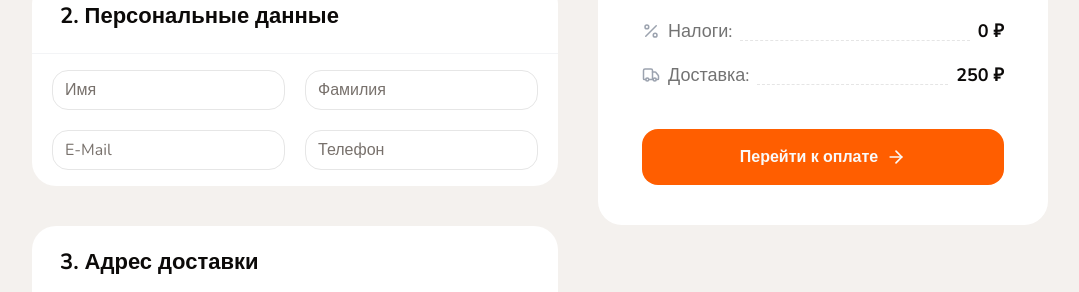
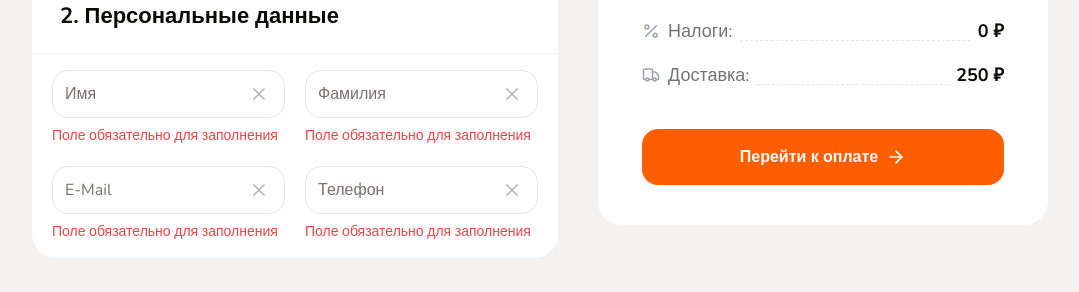
Before and after one commit to KTDKasp/next-pizza-app, a Next.js app: page /checkout in a window 1280 px wide. Shown: the part 423-715 px from the top of the page, without its empty margins (100-1179 px from the left). Built offline with nearby package versions, Linux system fonts and the light colour scheme; no server answers.

Commit message:
Moved white_blocks in checkout folder

```diff
--- a/package.json
+++ b/package.json
@@ -16,6 +16,7 @@
     "schema": "src/prisma/schema.prisma"
   },
   "dependencies": {
+    "@hookform/resolvers": "^3.9.0",
     "@prisma/client": "^5.17.0",
     "@radix-ui/react-checkbox": "^1.1.1",
     "@radix-ui/react-dialog": "^1.1.1",
@@ -36,11 +37,13 @@
     "qs": "^6.13.0",
     "react": "^18",
     "react-dom": "^18",
+    "react-hook-form": "^7.53.0",
     "react-hot-toast": "^2.4.1",
     "tailwind-merge": "^2.4.0",
     "tailwindcss-animate": "^1.0.7",
     "ts-node": "^10.9.2",
     "vaul": "^0.9.1",
+    "zod": "^3.23.8",
     "zustand": "^4.5.4"
   },
   "devDependencies": {
--- a/src/app/(checkout)/checkout/page.tsx
+++ b/src/app/(checkout)/checkout/page.tsx
@@ -1,9 +1,13 @@
 'use client';
+
+import { useForm } from 'react-hook-form'
+import { zodResolver } from '@hookform/resolvers/zod'
 
 import {
 	CheckoutItem,
 	CheckoutSidebar,
 	Container,
+	FormInput,
 	Title,
 	WhiteBlock,
 } from '@/components/shared';
@@ -12,9 +16,21 @@ import { PizzaSize, PizzaType } from '@/constants/pizza';
 import { useCart } from '@/hooks';
 import { getCartItemDetails } from '@/lib';
 import { updateQuantityOnClick } from '@/lib/update-quantity-onclick';
+import { CheckoutCart, CheckoutDeliveryAddress, CheckoutPersonalData } from '@/components/shared/checkout';
 
 export default function CheckoutPage() {
 	const { totalAmount, items, updateItemQuantity, removeCartItem } = useCart();
+
+	const form = useForm({
+		defaultValues: {
+			email: '',
+			firstName: '',
+			lastName: '',
+			phone: '',
+			address: '',
+			comment: '',
+		}
+	});
 
 	return (
 		<Container className="mt-10">
@@ -25,62 +41,15 @@ export default function CheckoutPage() {
 			<div className="flex gap-10">
 				{/* Left panel */}
 				<div className="flex flex-col gap-10 flex-1 mb-20">
-					<WhiteBlock title="1. Корзина">
-						<div className="flex flex-col gap-5">
-							{items.map((item) => (
-								<CheckoutItem
-									key={item.id}
-									id={item.id}
-									name={item.name}
-									price={item.price}
-									imageUrl={item.imageUrl}
-									quantity={item.quantity}
-									details={getCartItemDetails(
-										item.ingredients,
-										item.pizzaType as PizzaType,
-										item.pizzaSize as PizzaSize
-									)}
-									disabled={item.disabled}
-									onClickRemoveButton={() => removeCartItem(item.id)}
-									onClickCountButton={(type) =>
-										updateItemQuantity(
-											item.id,
-											updateQuantityOnClick(item.quantity, type)
-										)
-									}
-								/>
-							))}
-						</div>
-					</WhiteBlock>
+					<CheckoutCart items={items} removeCartItem={removeCartItem} updateItemQuantity={updateItemQuantity}/>
 
-					<WhiteBlock title="2. Персональные данные">
-						<div className="grid grid-cols-2 gap-5">
-							<Input name="firstName" className="text-base" placeholder="Имя" />
-							<Input
-								name="lastName"
-								className="text-base"
-								placeholder="Фамилия"
-							/>
-							<Input name="email" className="text-base" placeholder="E-Mail" />
-							<Input name="phone" className="text-base" placeholder="Телефон" />
-						</div>
-					</WhiteBlock>
+					<CheckoutPersonalData />
 
-					<WhiteBlock title="3. Адрес доставки">
-						<div className="flex flex-col gap-5">
-							<Input
-								name="address"
-								className="text-base"
-								placeholder="Введите адрес..."
-							/>
-							<Textarea
-								className="text-base"
-								placeholder="Комментарии к заказу..."
-								rows={5}
-							/>
-						</div>
-					</WhiteBlock>
+					<CheckoutDeliveryAddress />
+
 				</div>
+
+
 
 				{/* Right panel */}
 				<div className="w-[450px]">
--- /dev/null
+++ b/src/components/shared/checkout/checkout-cart.tsx
@@ -0,0 +1,45 @@
+import React from 'react'
+import { WhiteBlock } from '../white-block'
+import { CartStateItem } from '@/lib/get-cart-details'
+import { updateQuantityOnClick } from '@/lib/update-quantity-onclick';
+import { PizzaSize, PizzaType } from '@/constants/pizza';
+import { getCartItemDetails } from '@/lib';
+import { CheckoutItem } from '../checkout-item';
+
+type CheckoutCartProps = React.HTMLAttributes<HTMLDivElement> & {
+  items: CartStateItem[];
+  removeCartItem: (id: number) => void;
+  updateItemQuantity: (id: number, quantity: number) => void;
+}
+
+export const CheckoutCart: React.FC<CheckoutCartProps> = ({ removeCartItem, items, updateItemQuantity, className, ...props}) => {
+  return (
+    <WhiteBlock title="1. Корзина" className={className}>
+						<div className="flex flex-col gap-5">
+							{items.map((item) => (
+								<CheckoutItem
+									key={item.id}
+									id={item.id}
+									name={item.name}
+									price={item.price}
+									imageUrl={item.imageUrl}
+									quantity={item.quantity}
+									details={getCartItemDetails(
+										item.ingredients,
+										item.pizzaType as PizzaType,
+										item.pizzaSize as PizzaSize
+									)}
+									disabled={item.disabled}
+									onClickRemoveButton={() => removeCartItem(item.id)}
+									onClickCountButton={(type) =>
+										updateItemQuantity(
+											item.id,
+											updateQuantityOnClick(item.quantity, type)
+										)
+									}
+								/>
+							))}
+						</div>
+					</WhiteBlock>
+  )
+}
--- /dev/null
+++ b/src/components/shared/checkout/checkout-delivery-address.tsx
@@ -0,0 +1,21 @@
+import { Input, Textarea } from '@/components/ui';
+import { WhiteBlock } from '../white-block';
+
+export const CheckoutDeliveryAddress: React.FC = () => {
+  return (
+    <WhiteBlock title="3. Адрес доставки">
+      <div className="flex flex-col gap-5">
+        <Input
+          name="address"
+          className="text-base"
+          placeholder="Введите адрес..."
+        />
+        <Textarea
+          className="text-base"
+          placeholder="Комментарии к заказу..."
+          rows={5}
+        />
+      </div>
+    </WhiteBlock>
+  );
+};
--- /dev/null
+++ b/src/components/shared/checkout/checkout-personal-data.tsx
@@ -0,0 +1,20 @@
+import React from 'react';
+import { WhiteBlock } from '../white-block';
+import { FormInput } from '../form-components';
+
+export const CheckoutPersonalData: React.FC = () => {
+  return (
+    <WhiteBlock title="2. Персональные данные">
+      <div className="grid grid-cols-2 gap-5">
+        <FormInput name="firstName" className="text-base" placeholder="Имя" />
+        <FormInput
+          name="lastName"
+          className="text-base"
+          placeholder="Фамилия"
+        />
+        <FormInput name="email" className="text-base" placeholder="E-Mail" />
+        <FormInput name="phone" className="text-base" placeholder="Телефон" />
+      </div>
+    </WhiteBlock>
+  );
+};
--- /dev/null
+++ b/src/components/shared/checkout/index.ts
@@ -0,0 +1,3 @@
+export { CheckoutCart } from './checkout-cart';
+export { CheckoutPersonalData } from './checkout-personal-data';
+export { CheckoutDeliveryAddress } from './checkout-delivery-address';
--- /dev/null
+++ b/src/components/shared/clear-button.tsx
@@ -0,0 +1,25 @@
+import { cn } from '@/lib/utils';
+import { X } from 'lucide-react';
+import React from 'react';
+
+type ClearButtonProps = React.ButtonHTMLAttributes<HTMLButtonElement> & {
+  onClickClearButton?: VoidFunction;
+};
+
+export const ClearButton: React.FC<ClearButtonProps> = ({
+  onClickClearButton,
+  className,
+  ...props
+}) => {
+  return (
+    <button
+      onClick={onClickClearButton}
+      className={cn(
+        'absolute right-4 top-1/2 -translate-y-1/2 opacity-30 hover:opacity-100 cursor-pointer',
+        className
+      )}
+    >
+      <X className='h-5 w-5' />
+    </button>
+  );
+};
--- /dev/null
+++ b/src/components/shared/error-text.tsx
@@ -0,0 +1,12 @@
+import { cn } from '@/lib/utils';
+import React from 'react'
+
+type ErrorTextProps = React.HTMLAttributes<HTMLParagraphElement> & {
+  text: string;
+}
+
+export const ErrorText: React.FC<ErrorTextProps> = ({ text, className }) => {
+  return (
+    <p className={cn("text-red-500 text-sm", className)}>{text}</p>
+  )
+};
--- a/src/components/shared/form-components/form-input.tsx
+++ b/src/components/shared/form-components/form-input.tsx
@@ -1,12 +1,13 @@
 import React from 'react'
 import { RequiredSymbol } from '../required-symbol';
 import { Input } from '@/components/ui';
+import { ErrorText } from '../error-text';
+import { ClearButton } from '../clear-button';
 
-type FormInputProps = {
+type FormInputProps = React.InputHTMLAttributes<HTMLInputElement> & {
 	name: string;
 	label?: string;
 	required?: boolean;
-	className?: string;
 }
 
 export const FormInput: React.FC<FormInputProps> = ({ name, label, required, className, ...props }) => {
@@ -22,7 +23,10 @@ export const FormInput: React.FC<FormInputProps> = ({ name, label, required, cla
 
 			<div className="relative">
 				<Input className='h-12 text-base' {...props}/>
+				<ClearButton />
 			</div>
+
+			<ErrorText text='Поле обязательно для заполнения' className='mt-2' />
 		</div>
 	)
 }
--- a/src/components/shared/form-components/index.ts
+++ b/src/components/shared/form-components/index.ts
@@ -0,0 +1 @@
+export { FormInput } from './form-input'
--- a/src/components/shared/index.ts
+++ b/src/components/shared/index.ts
@@ -26,4 +26,7 @@ export { CheckoutTotalDetails } from './checkout-total-details';
 export { CheckoutItem } from './checkout-item';
 export { CheckoutItemSkeleton } from './checkout-item-skeleton';
 export { CheckoutSidebar } from './checkout-sidebar';
+export { ErrorText } from './error-text';
+export { ClearButton } from './clear-button';
 export * from './modals';
+export * from './form-components';
```
Also changed, not shown: 1 other file (tests, documents, lock files or other folders).
